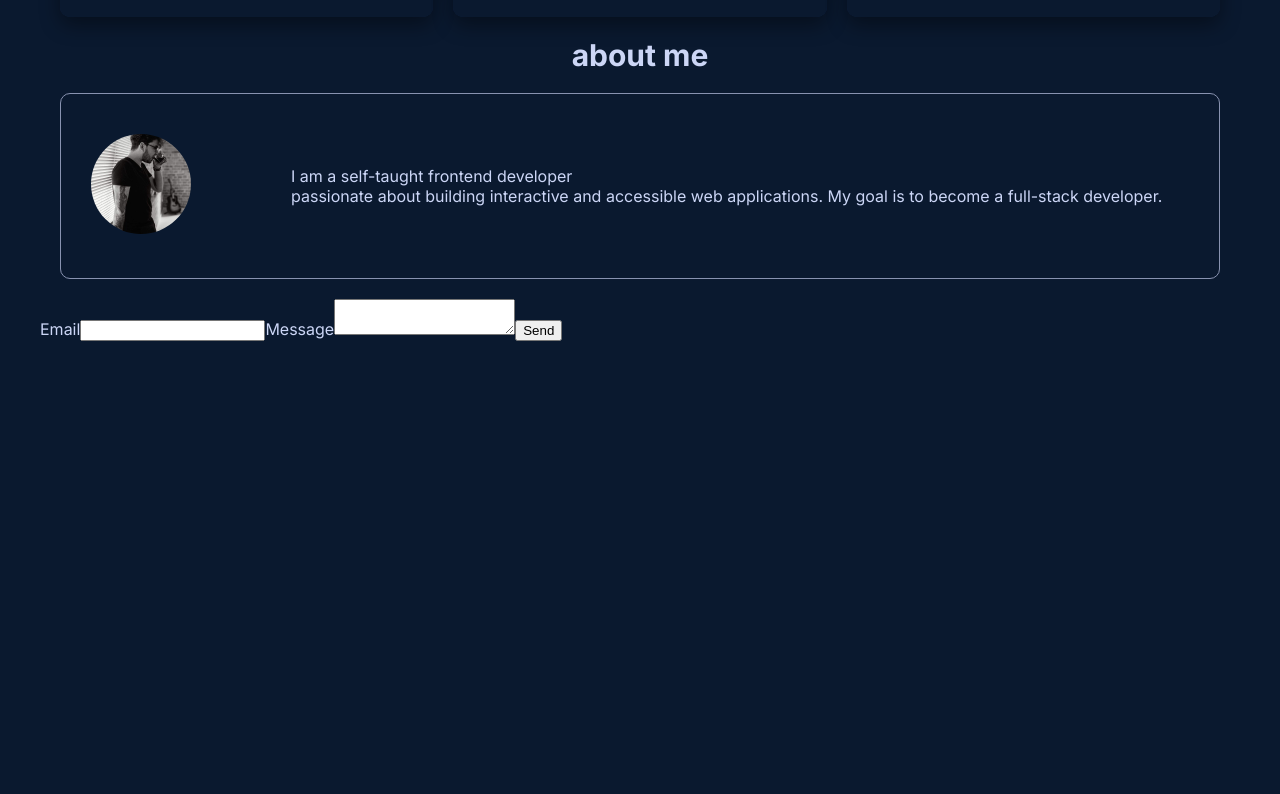
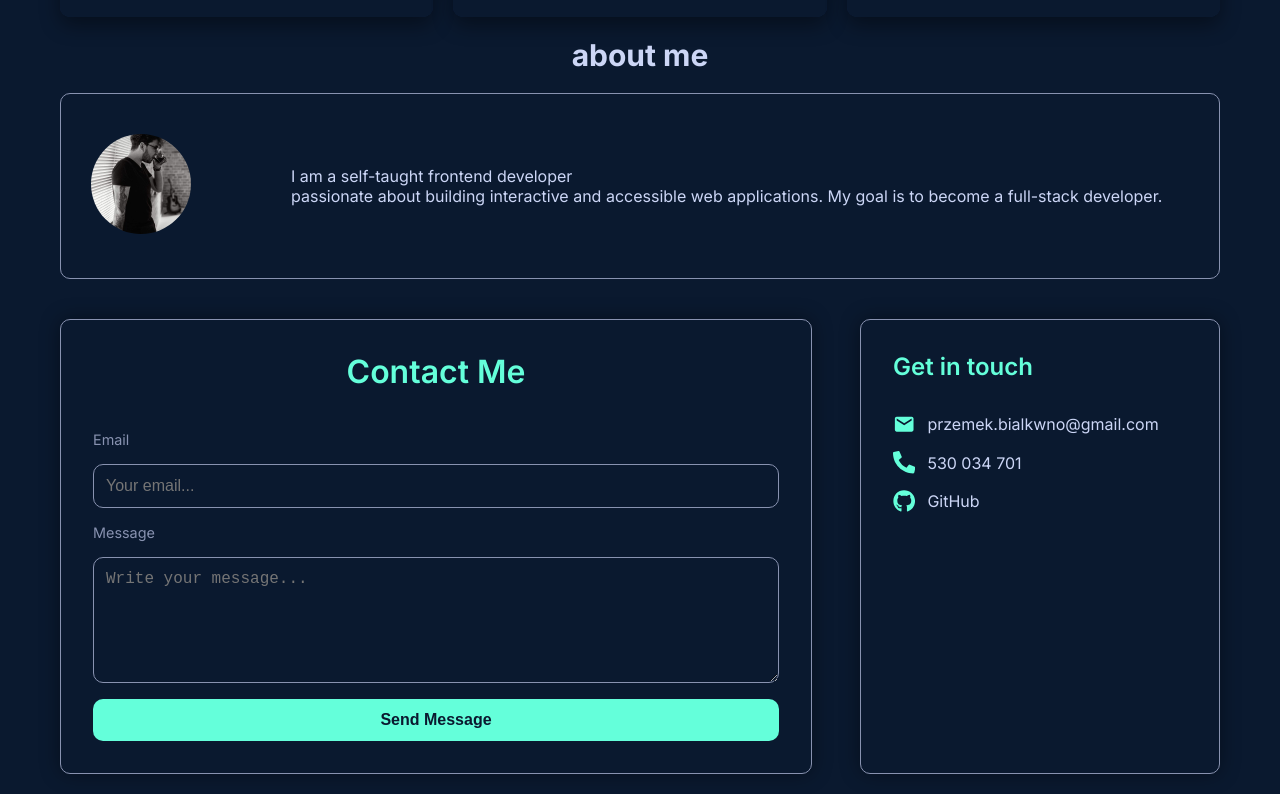
Before and after one commit to Losssik/portfolio, a React (Vite) app: page / in a window 1280 px wide. Shown: the part 959-1753 px from the top of the page. Before the commit the page ends 1300 px from the top, so only its background shows below. Built offline with nearby package versions, Linux system fonts and the light colour scheme.

Commit message:
styling contact form

```diff
--- a/src/assets/components/AboutMe/AboutMe.tsx
+++ b/src/assets/components/AboutMe/AboutMe.tsx
@@ -10,7 +10,7 @@ const AboutMe = () => {
         initial={{ opacity: 0 }}
         animate={{ opacity: 1 }}
         transition={{
-          duration: 2, // czas jednego obrotu
+          duration: 2,
         }}
       >
         Frontend REACT Developer
--- a/src/assets/components/ContactForm/ContactForm.tsx
+++ b/src/assets/components/ContactForm/ContactForm.tsx
@@ -1,7 +1,9 @@
 import { useRef, useState } from "react";
 import emailjs from "@emailjs/browser";
+import { FaGithub, FaPhoneAlt } from "react-icons/fa";
+import { MdEmail } from "react-icons/md";
 
-const ContactForm = () => {
+const ContactSection = () => {
   const [mail, setMail] = useState<string>("");
   const [message, setMessage] = useState<string>("");
   const [status, setStatus] = useState<"success" | "error" | "null">("null");
@@ -9,7 +11,6 @@ const ContactForm = () => {
 
   const sendEmail = async (e: React.FormEvent<HTMLFormElement>) => {
     e.preventDefault();
-
     if (!form.current) return;
 
     try {
@@ -27,32 +28,88 @@ const ContactForm = () => {
       setMessage("");
       setStatus("error");
     } finally {
-      setTimeout(() => setStatus("null"), 2000);
+      setTimeout(() => setStatus("null"), 2500);
     }
   };
 
   return (
-    <>
-      <form ref={form} onSubmit={sendEmail}>
-        <label>Email</label>
+    <div className="contact-wrapper">
+      <div className="contact">
+        <h2 className="contact__heading">Contact Me</h2>
+        <form ref={form} onSubmit={sendEmail} className="contact__form">
+          <label className="contact__label" htmlFor="email">
+            Email
+          </label>
           <input
+            id="email"
             type="email"
             name="email"
+            placeholder="Your email..."
             onChange={(e) => setMail(e.target.value)}
             value={mail}
+            className="contact__input"
+            required
           />
-        <label>Message</label>
+
+          <label className="contact__label" htmlFor="message">
+            Message
+          </label>
           <textarea
+            id="message"
             name="message"
+            placeholder="Write your message..."
             onChange={(e) => setMessage(e.target.value)}
             value={message}
+            className="contact__textarea"
+            required
           />
-        <input type="submit" value="Send" />
+
+          <input
+            type="submit"
+            value="Send Message"
+            className="contact__button"
+          />
         </form>
-      {status === "success" && <p>message sent </p>}
-      {status === "error" && <p>couldn't send message, try again later</p>}
-    </>
+
+        {status === "success" && (
+          <p className="contact__status contact__status--success">
+            Message sent!
+          </p>
+        )}
+        {status === "error" && (
+          <p className="contact__status contact__status--error">
+            Couldn't send message. Try again later.
+          </p>
+        )}
+      </div>
+
+      <div className="contact-info">
+        <h3 className="contact-info__heading">Get in touch</h3>
+        <ul className="contact-info__list">
+          <li className="contact-info__item">
+            <MdEmail className="contact-info__icon" />
+            <a href="mailto:przemek.bialkwno@gmail.com">
+              przemek.bialkwno@gmail.com
+            </a>
+          </li>
+          <li className="contact-info__item">
+            <FaPhoneAlt className="contact-info__icon" />
+            <a href="tel:+48530034701">530 034 701</a>
+          </li>
+          <li className="contact-info__item">
+            <FaGithub className="contact-info__icon" />
+            <a
+              href="https://github.com/Losssik"
+              target="_blank"
+              rel="noopener noreferrer"
+            >
+              GitHub
+            </a>
+          </li>
+        </ul>
+      </div>
+    </div>
   );
 };
 
-export default ContactForm;
+export default ContactSection;
--- /dev/null
+++ b/src/assets/components/ContactForm/contact-form.scss
@@ -0,0 +1,155 @@
+@use "../../styles/base/variables" as *;
+
+.contact-wrapper {
+  display: flex;
+  align-items: stretch;
+  justify-content: center;
+  gap: 3rem;
+  padding: 20px;
+}
+
+.contact {
+  flex: 0.7;
+  background-color: $color-bg;
+  border: 1px solid $color-text-secondary;
+  border-radius: $radius;
+  box-shadow: 0 0 20px rgba(0, 0, 0, 0.4);
+  padding: 2rem;
+  display: flex;
+  flex-direction: column;
+  gap: 1.5rem;
+
+  &__heading {
+    text-align: center;
+    font-size: 2rem;
+    font-weight: 600;
+    color: $color-accent;
+    margin-bottom: 1rem;
+  }
+
+  &__form {
+    display: flex;
+    flex-direction: column;
+    gap: 1rem;
+  }
+
+  &__label {
+    font-size: 0.9rem;
+    color: $color-text-secondary;
+  }
+
+  &__input,
+  &__textarea {
+    background-color: transparent;
+    border: 1px solid $color-text-secondary;
+    border-radius: $radius;
+    padding: 0.75rem;
+    color: $color-text-primary;
+    font-size: 1rem;
+    outline: none;
+    transition: border-color 0.3s ease;
+
+    &:focus {
+      border-color: $color-accent;
+    }
+  }
+
+  &__textarea {
+    min-height: 100px;
+    resize: vertical;
+  }
+
+  &__button {
+    background-color: $color-accent;
+    color: $color-bg;
+    padding: 0.75rem 1.25rem;
+    font-size: 1rem;
+    font-weight: 600;
+    border: none;
+    border-radius: $radius;
+    cursor: pointer;
+    transition: background-color 0.3s ease;
+
+    &:hover {
+      background-color: $color-accent-hover;
+    }
+  }
+
+  &__status {
+    text-align: center;
+    font-size: 0.95rem;
+    margin-top: 0.5rem;
+
+    &--success {
+      color: $color-accent;
+    }
+
+    &--error {
+      color: #ff4d4d;
+    }
+  }
+}
+
+.contact-info {
+  flex: 0.3;
+  background-color: $color-bg;
+  border: 1px solid $color-text-secondary;
+  border-radius: $radius;
+  box-shadow: 0 0 20px rgba(0, 0, 0, 0.4);
+  padding: 2rem;
+  display: flex;
+  flex-direction: column;
+  justify-content: flex-start;
+  gap: 1rem;
+
+  &__heading {
+    color: $color-accent;
+    font-size: 1.5rem;
+    font-weight: 600;
+    margin-bottom: 1rem;
+  }
+
+  &__list {
+    list-style: none;
+    padding: 0;
+    margin: 0;
+    display: flex;
+    flex-direction: column;
+    gap: 1rem;
+  }
+
+  &__item {
+    display: flex;
+    align-items: center;
+    gap: 0.75rem;
+    font-size: 1rem;
+
+    a {
+      color: $color-text-primary;
+      text-decoration: none;
+      transition: color 0.3s ease;
+
+      &:hover {
+        color: $color-accent;
+      }
+    }
+  }
+
+  &__icon {
+    font-size: 1.4rem;
+    color: $color-accent;
+  }
+}
+
+/* RWS */
+@media (max-width: 900px) {
+  .contact-wrapper {
+    flex-direction: column;
+    align-items: center;
+  }
+
+  .contact,
+  .contact-info {
+    width: 100%;
+  }
+}
--- a/src/assets/main.scss
+++ b/src/assets/main.scss
@@ -3,6 +3,7 @@
 @use "components/ProjectCard/project-card.scss";
 @use "components/Projects/projects.scss";
 @use "components/Description/description.scss";
+@use "components/ContactForm/contact-form.scss";
 
 @import url("https://fonts.googleapis.com/css2?family=Inter:wght@400;600;700&family=Fira+Code&display=swap");
 
```
Also changed, not shown: src/assets/components/ContactForm/contact-from.scss (deleted). Lines whose indentation alone changed are shown as unchanged.
